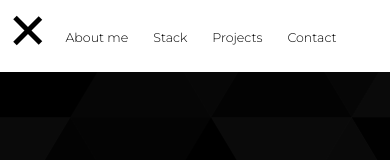
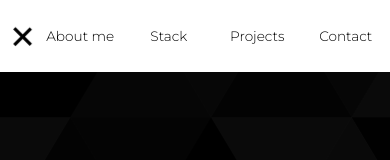
Before and after one commit to kiedrzynek/portfolio, a website built with webpack: page public/index.html in a window 390 px wide. Both pictures are taken after a click on the button 32 px from the left and 30 px from the top of the page. Shown: the top 160 px of the page. Built offline with nearby package versions, Linux system fonts and the light colour scheme.

Commit message:
Small changes in style of hamburger and navbar

```diff
--- a/src/sass/style.scss
+++ b/src/sass/style.scss
@@ -69,7 +69,6 @@ section {
 
 nav {
     width: 100%;
-    height: 4em;
 
     position: fixed;
     z-index: 1;
@@ -77,31 +76,35 @@ nav {
     right: 200%;
     overflow-x: hidden;
 
-    display: flex;
-    flex-flow: row nowrap;
-    justify-content: center;
-    align-items: center;
-
     background-color: #fff;
 
     transition: 0.2s;
 
     ul {
+        height: 4em;
         display: flex;
-        flex-flow: row wrap;
-        justify-content: space-around;
+        flex-flow: row nowrap;
+        justify-content: center;
 
-        margin-left: 0.5em;
+        margin-left: 2em;
 
         li {
-            margin: 0.5em;
+            display: flex;
+            flex: 1;
             list-style-type: none;
 
             a {
+                width: 100%;
+                height: 100%;
+
+                display: flex;
+                justify-content: center;
+                align-items: center;
+
                 color: #000;
-                padding: 2px 2px 2px 5px;
                 text-decoration: none;
-                font-size: 0.7em;
+                font-size: 3.5vw;
+
                 transition: 0.2s;
             }
         }
@@ -118,11 +121,12 @@ nav {
     left: 0;
     z-index: 1;
 
-    margin: 0.5em;
-
     width: 3.9em;
+    height: 5.5em;
     background-color: transparent;
     border: none;
+
+    transform: scale(0.65);
 
     .bar {
         border-bottom: 5px solid;
@@ -130,6 +134,12 @@ nav {
         color: $white;
         transition: all 0.2s;
     }
+}
+
+
+.hamburger:focus {
+    transform: scale(0.9);
+    outline: none;
 }
 
 .menu-is-active {
@@ -147,6 +157,11 @@ nav {
     .bottom {
         transform: rotate(-45deg);
     }
+}
+
+.menu-is-active:focus {
+    transform: scale(0.65);
+    outline: none;
 }
 
 
```
